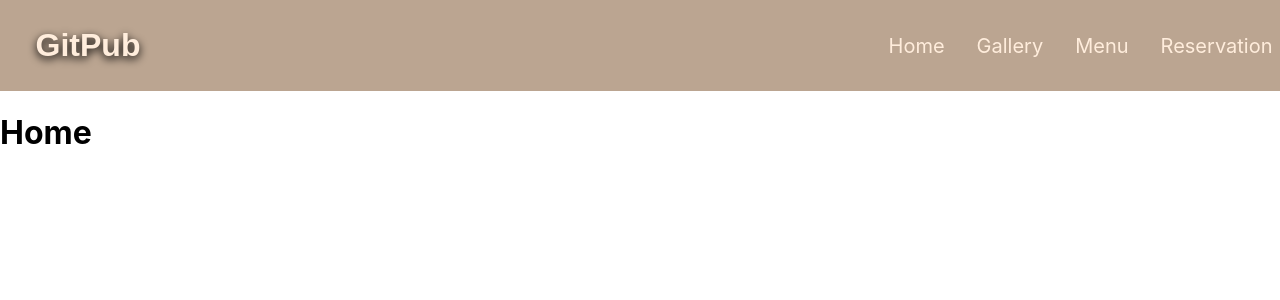
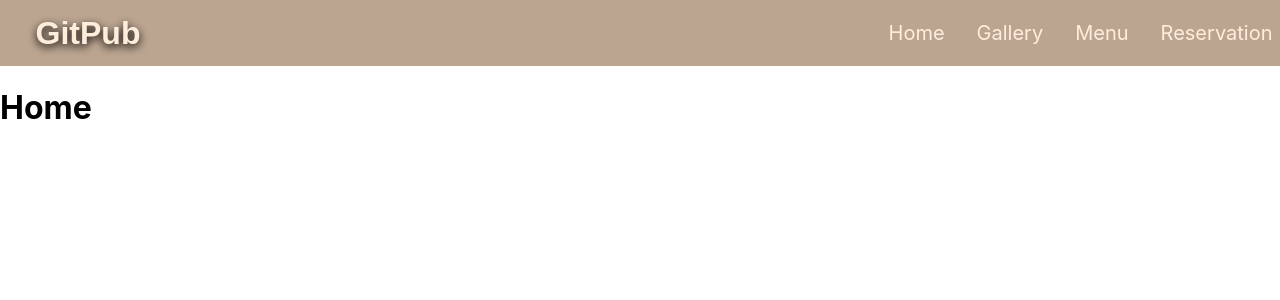
Before and after one commit to DDuijker/dev4-project, a React (Create React App) app in the folder frontend/: page / in a window 1280 px wide. Shown: the top 300 px of the page. Built offline with nearby package versions, Linux system fonts and the light colour scheme; a web font is replaced by a local one.

Commit message:
navbar smaller in height

```diff
--- a/frontend/src/components/Navbar/NavbarElements.js
+++ b/frontend/src/components/Navbar/NavbarElements.js
@@ -4,7 +4,7 @@ import styled from "styled-components";
 
 export const Nav = styled.nav`
   background: #BBA591;
-  height: 85px;
+  height: 60px;
   display: flex;
   justify-content: space-between;
   padding: 0.2rem calc((100vw - 1000px) / 18);
```
